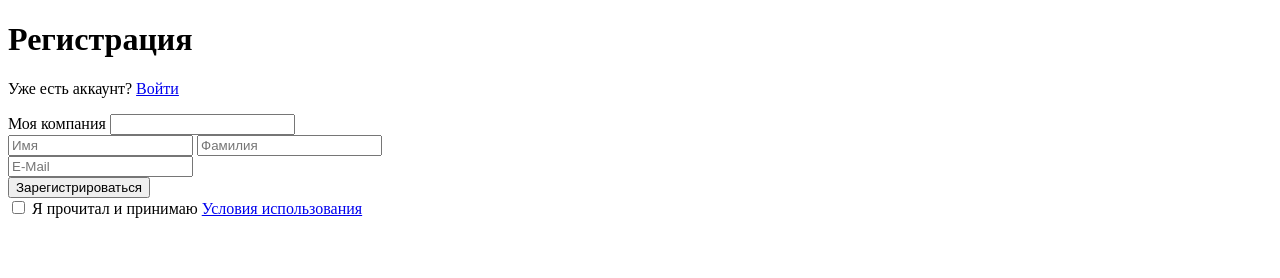
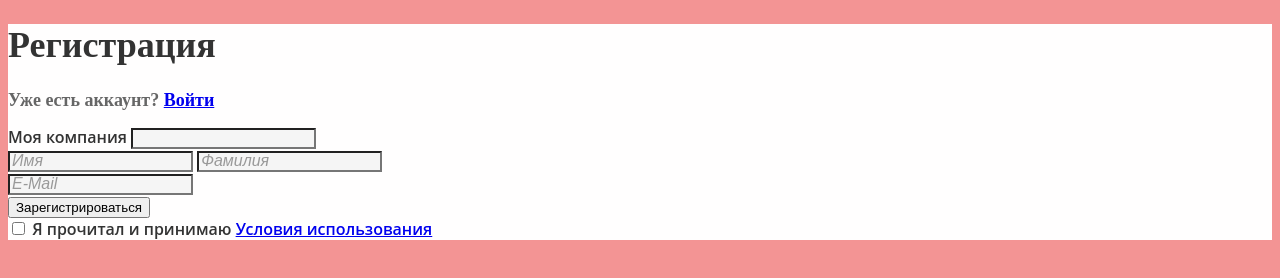
Before and after one commit to AVZotov/purpleSchool-html, a plain HTML site: page 2-Form/index.html in a window 1280 px wide. Drawn offline with Linux system fonts and the light colour scheme.

Commit message:
css added

```diff
--- a/2-Form/index.html
+++ b/2-Form/index.html
@@ -3,13 +3,15 @@
 <head>
   <meta charset="UTF-8">
   <title>Form</title>
+  <link rel="stylesheet" href="styles/style.css">
 </head>
 <body>
 <main>
   <div>
     <h1>Регистрация</h1>
-    <p><span>Уже есть аккаунт? <a href="#">Войти</a>
-          </span></p>
+    <h2>
+      <span>Уже есть аккаунт? <a href="#">Войти</a></span>
+    </h2>
   </div>
   <form action="#" method="post">
     <div>
--- /dev/null
+++ b/2-Form/styles/style.css
@@ -0,0 +1,37 @@
+body {
+  background-color: #F39494;
+}
+main {
+  background-color: #FFFEFE;
+}
+
+form {
+  font-family: "Open Sans", sans-serif;
+  font-weight: 400;
+}
+h1 {
+  font-weight: 700;
+  font-size: 36px;
+  color: #333333;
+}
+
+h2 {
+  font-size: 18px;
+  color: #666666;
+}
+
+label {
+  font-weight: 600;
+  font-size: 16px;
+  color: #333333;
+}
+
+input {
+  background-color: #F5F5F5;
+}
+
+input::placeholder {
+  font-size: 16px;
+  font-style: italic;
+  color: #999999;
+}
```
